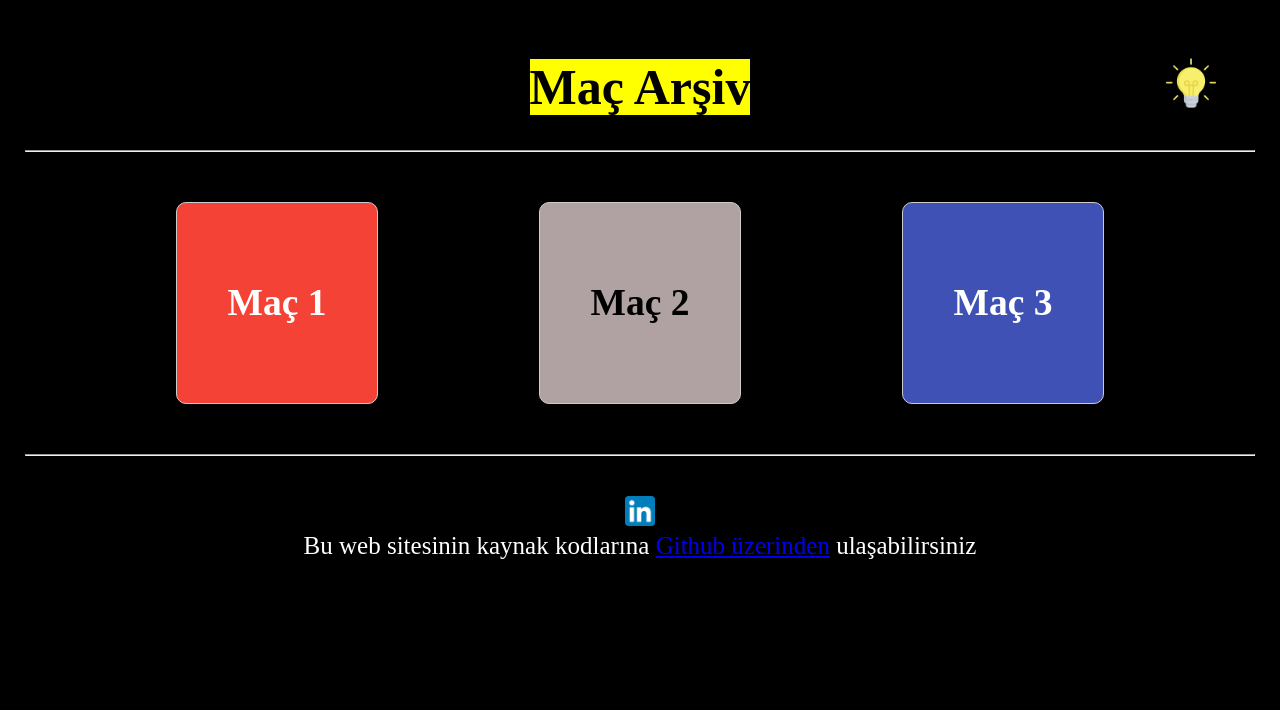
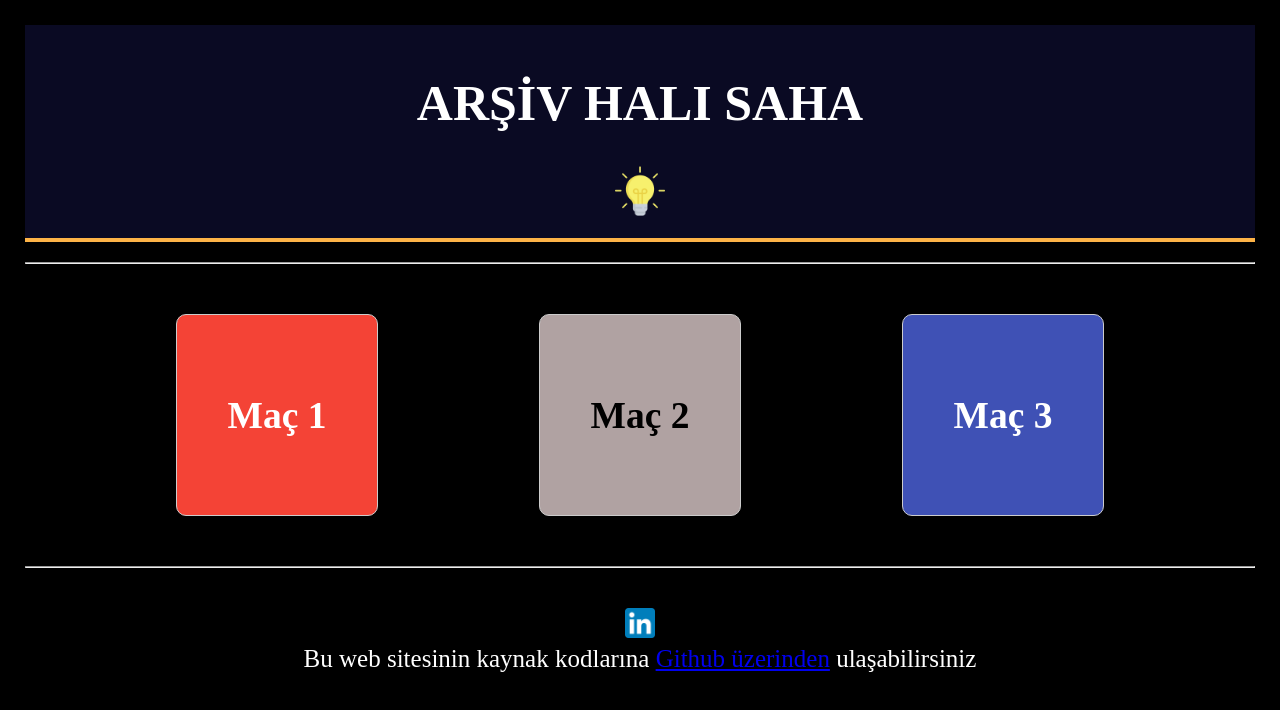
Before and after one commit to galiperbas/Arsiv-Hali-Saha, a plain HTML site: page index.html in a window 1280 px wide. Drawn offline with Linux system fonts and the light colour scheme.

Commit message:
index page fixed
flexbox match containers

```diff
--- a/index.css
+++ b/index.css
@@ -3,6 +3,25 @@ body {
     background-color: black;
     color: white;
     font-size: 25px;
+}
+
+.header {
+    text-align: center;
+  text-transform: uppercase;
+  max-width: 1400px;
+  margin: 0 auto;
+  padding: 1rem 1rem;
+  background-color: #0a0a23;
+  color: #fff;
+  border-bottom: 4px solid #fdb347;
+
+  img {
+    width: 2em;
+    margin: 0 auto;
+
+
+  }
+
 }
 
 .dark-mode {
@@ -14,13 +33,6 @@ body {
     }
 }
 
-#dark-mode-icon {
-    width: 2em;
-    position: absolute;
-    top: 58px;
-    right: 5%;
-
-}
 
 h1, footer {
     text-align: center;
@@ -40,7 +52,7 @@ hr {
 
 .mac-kutusu {
     display: flex;
-    flex-direction: column;
+    flex-direction: row;
     align-items: center;
     justify-content: center;
     width: 200px;
--- a/index.html
+++ b/index.html
@@ -14,13 +14,17 @@
 </head>
 <body>
 
-<div>
+<!--<div>
     <h1>
         <mark>Maç Arşiv</mark>
     </h1>
     <img id="dark-mode-icon" src="img/light-icon.png" alt="dark mode" onclick="myFunction()">
 </div>
-
+-->
+<header class="header">
+    <h1>arşiv halı saha </h1>
+    <img src="img/light-icon.png" alt="dark mode" onclick="myFunction()">
+</header>
 
 <hr>
 <section class="maclar">
```
